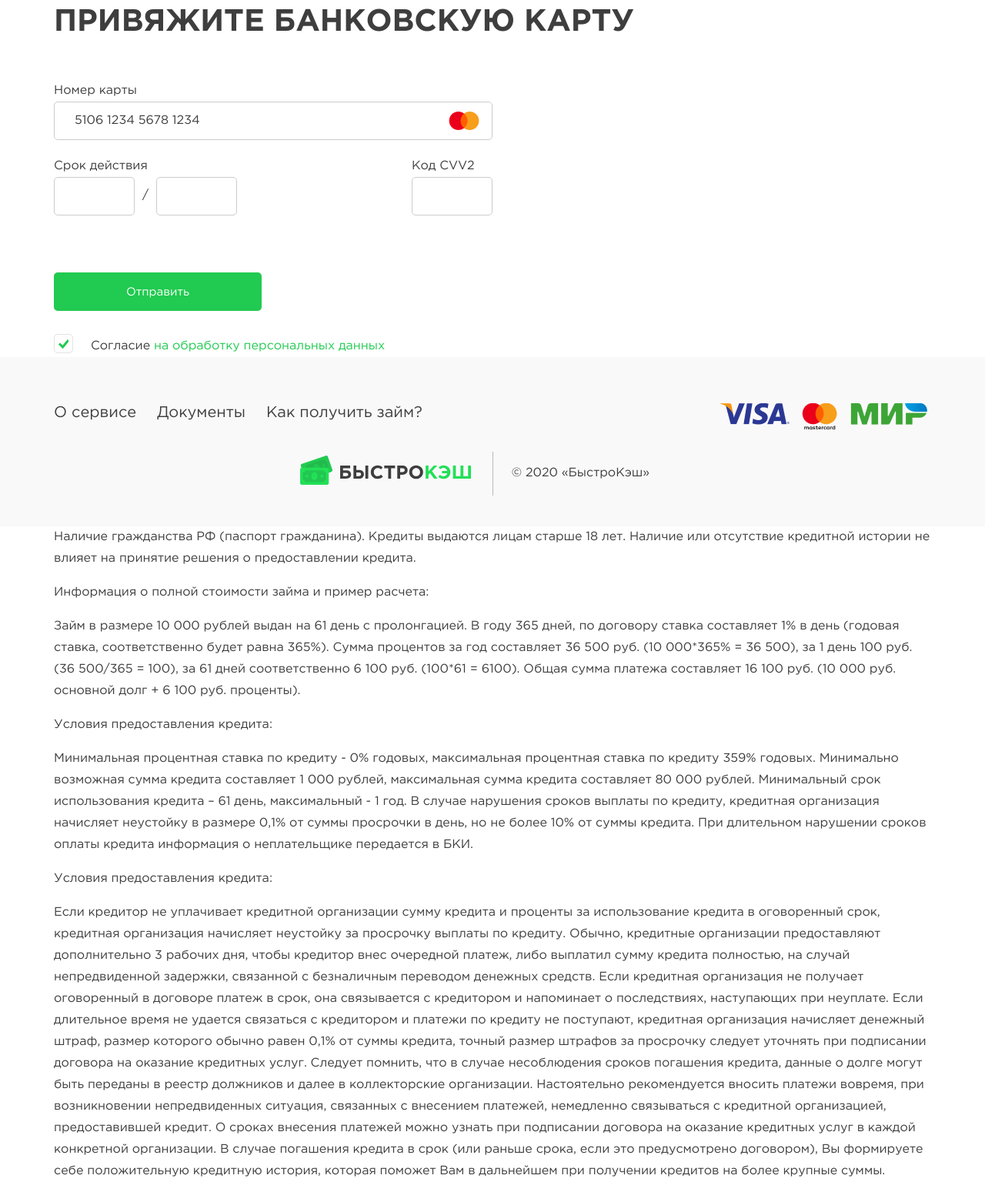
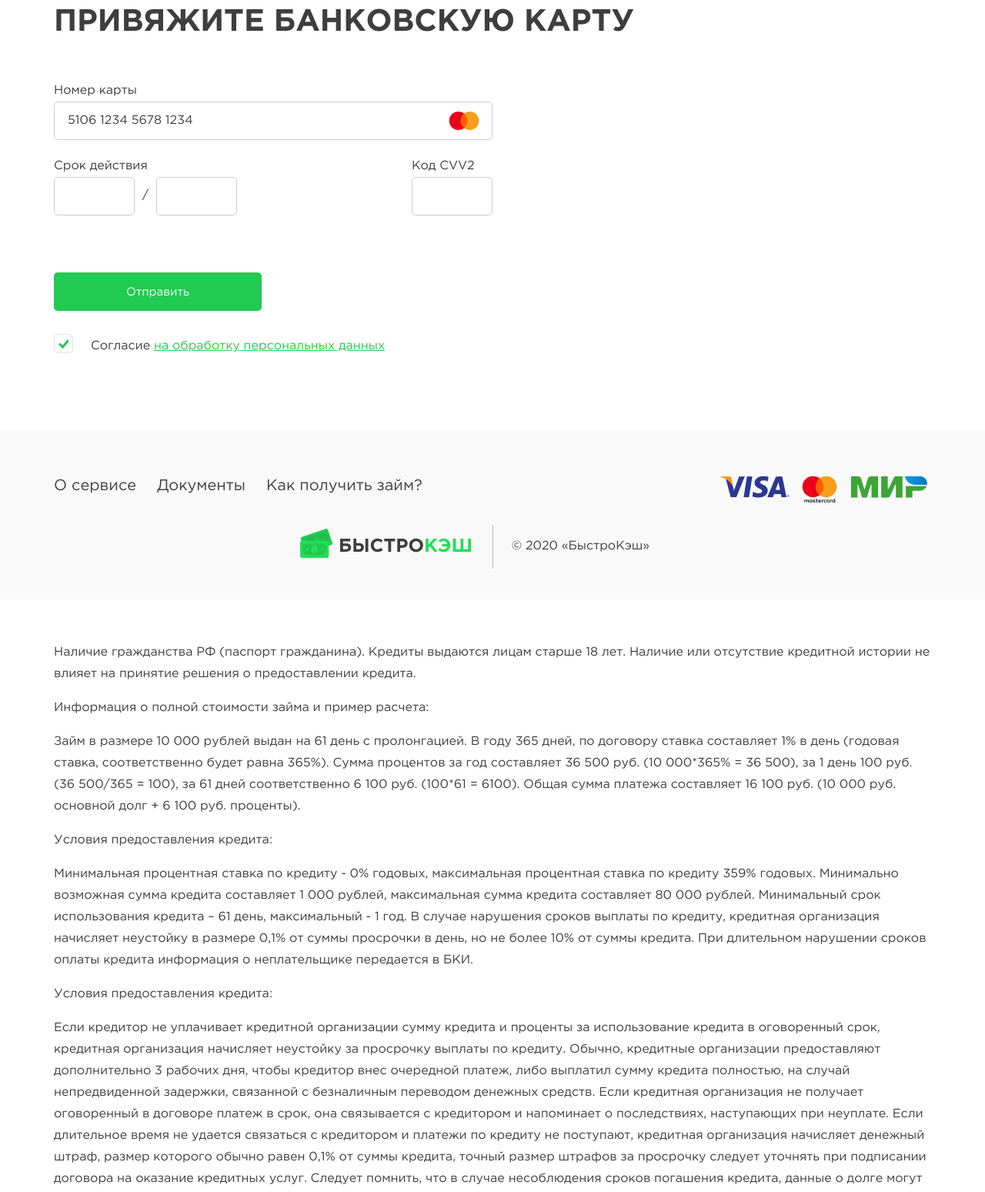
Before and after one commit to VeraMos/fastcash, a website: page app/index3.html in a window 1280 px wide. Shown: the part 460-2009 px from the top of the page at 77% size. Drawn offline with Linux system fonts and the light colour scheme.

Commit message:
commit pravki planfix part2

```diff
--- a/app/css/main.css
+++ b/app/css/main.css
@@ -254,6 +254,7 @@
   display: block;
   margin-bottom: 20px;
   color: inherit;
+  text-decoration: underline;
 }
 
 .about__link:hover {
@@ -316,6 +317,11 @@
 
 .text-block__link {
   color: #21CA50;
+  text-decoration: underline;
+}
+
+.text-block {
+  padding: 55px 0 50px;
 }
 
 .main-footer {
@@ -449,8 +455,12 @@
   border: 1px solid #CCCCCC;
   box-sizing: border-box;
   border-radius: 5px;
-  padding: 10px 26px;
+  padding: 10px 17px;
   margin-bottom: 12px;
+}
+
+.form-inner-input:focus {
+  outline: none;
 }
 
 .form-inner-input::placeholder {
@@ -482,6 +492,10 @@
 
 .btn-left {
   margin-left: 0;
+}
+
+.form-inner {
+  margin-bottom: 95px;
 }
 
 .form-inner__text:before {
@@ -532,6 +546,11 @@
 
 .form-inner__text a {
   color: #21CA50;
+  text-decoration: underline;
+}
+
+.form-inner__text a:hover {
+  text-decoration: none;
 }
 
 .form-inner__ser {
```
